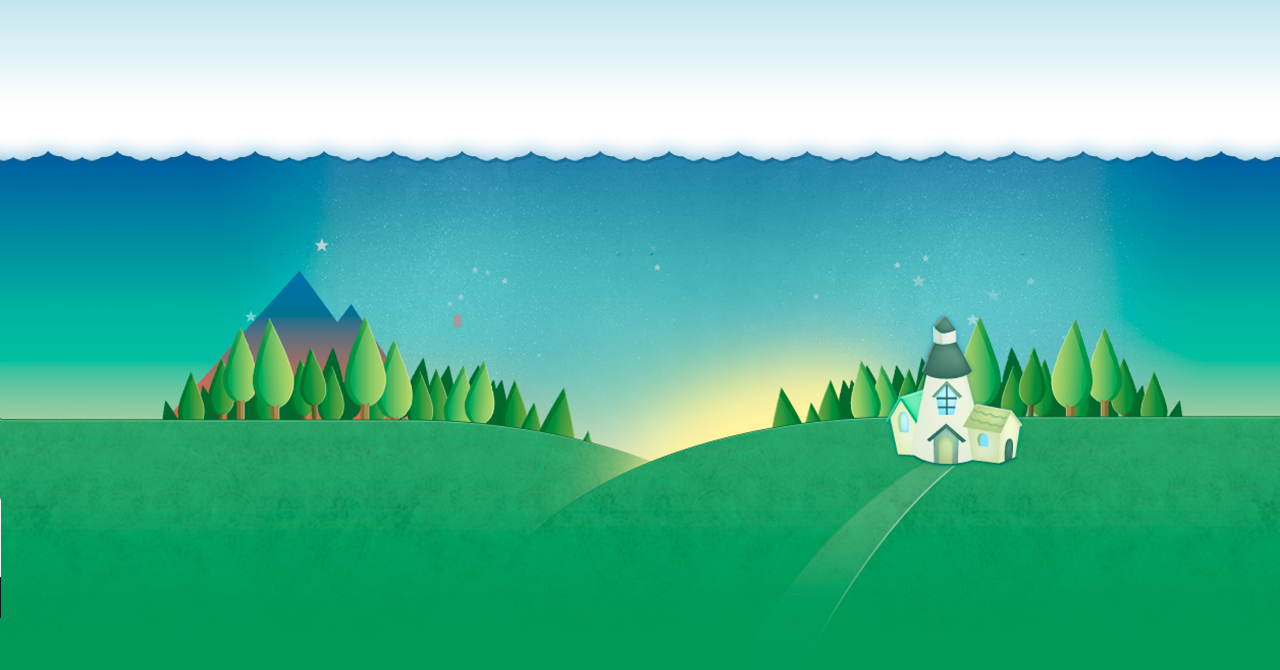
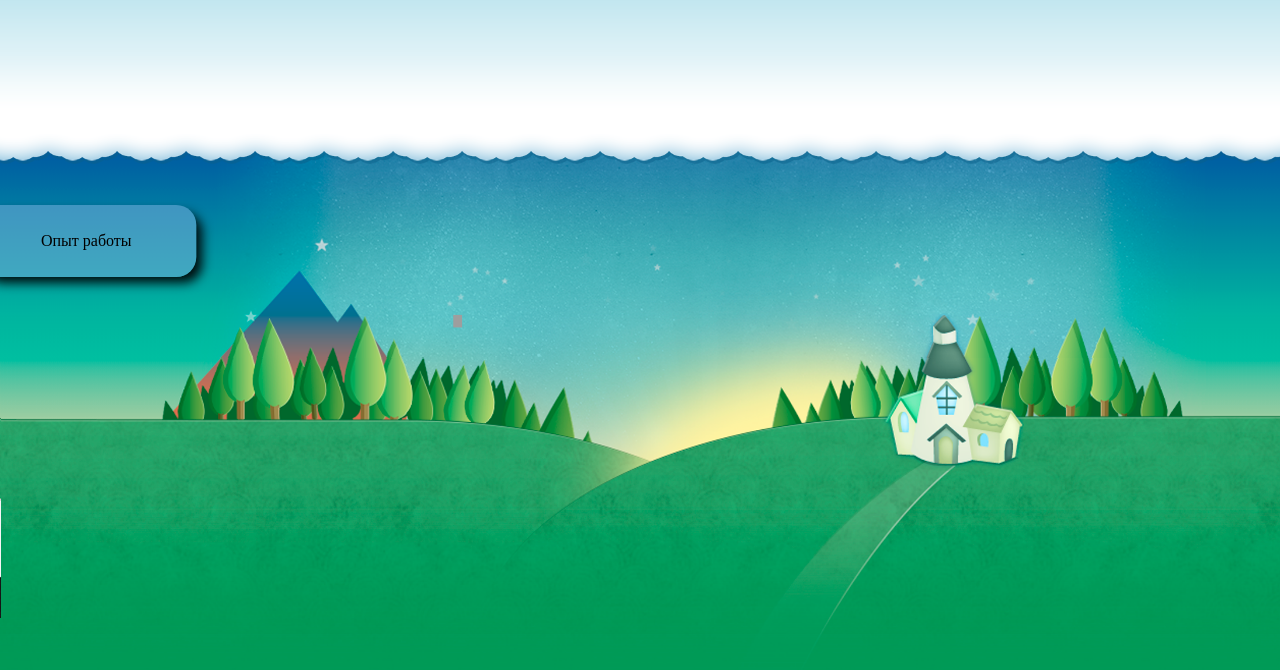
Before and after one commit to david-shakaya/resume, a website: page src/index.html in a window 1280 px wide. Drawn offline with nearby package versions, Linux system fonts and the light colour scheme; files that its build step writes are made by us from their sources; grey boxes are pictures that could not be loaded.

Commit message:
add button

```diff
--- /dev/null
+++ b/src/html/tabs.html
@@ -0,0 +1,11 @@
+<ul class="list-tabs">
+  <li class="list-tab-item">
+    <p>
+      Lorem ipsum dolor sit, amet consectetur adipisicing elit. Adipisci iusto
+      ut fugiat tempora vitae. Inventore, blanditiis et! Eum, necessitatibus
+      dolor minus distinctio nisi, quaerat quia, quos aliquam accusamus modi
+      voluptatibus!
+    </p>
+    <button class="list-tab-item-btn">Опыт работы</button>
+  </li>
+</ul>
--- a/src/index.html
+++ b/src/index.html
@@ -4,7 +4,7 @@
     <meta charset="UTF-8" />
     <meta name="viewport" content="width=device-width, initial-scale=1.0" />
     <meta http-equiv="X-UA-Compatible" content="ie=edge" />
-    <title>SunBurn</title>
+    <title>resume - David Shakaya</title>
     <link
       href="https://fonts.googleapis.com/css2?family=Montserrat:wght@400;700&display=swap"
       rel="stylesheet"
@@ -15,6 +15,8 @@
   <body>
     <!-- Секция со списком  -->
     //= html/body-section.html
+    <!-- Табы -->
+    //= html/tabs.html
 
     <!-- endinject -->
   </body>
--- a/src/sass/base.scss
+++ b/src/sass/base.scss
@@ -1,26 +1,26 @@
-// html {
-//   box-sizing: border-box;
-// }
+html {
+  box-sizing: border-box;
+}
 
-// *,
-// *::before,
-// *::after {
-//   box-sizing: inherit;
-// }
+*,
+*::before,
+*::after {
+  box-sizing: inherit;
+}
 
-// ul,
-// h1,
-// h2,
-// h3,
-// p {
-//   padding: 0px;
-//   margin: 0px;
-// }
+ul,
+h1,
+h2,
+h3,
+p {
+  padding: 0px;
+  margin: 0px;
+}
 
-// br {
-//   display: none;
-// }
+br {
+  display: none;
+}
 
-// li {
-//   list-style: none;
-// }
+li {
+  list-style: none;
+}
--- /dev/null
+++ b/src/sass/layout/_tabs.scss
@@ -0,0 +1,29 @@
+// .list-tabs {
+
+// }
+.list-tab-item {
+  position: absolute;
+  z-index: 20;
+  top: 0;
+
+  width: 60vw;
+  padding: 20px;
+  display: flex;
+  background-color: rgba($color: #80b1df, $alpha: 0.5);
+  transform: translate(-104%, 185px);
+  border-radius: 20px;
+  box-shadow: 7px 7px 11px -1px rgba(0, 0, 0, 0.92);
+}
+
+.list-tab-item-btn {
+  position: absolute;
+  right: -227px;
+  width: 220px;
+  height: 50px;
+  border: 0;
+  outline: 0;
+  height: 72px;
+  border-radius: 20px;
+  box-shadow: 7px 7px 11px -1px rgba(0, 0, 0, 0.92);
+  background-color: rgba($color: #80b1df, $alpha: 0.5);
+}
--- a/src/sass/main.scss
+++ b/src/sass/main.scss
@@ -3,3 +3,4 @@
 @import './utils/var';
 // @import './components/container';
 @import './layout/background';
+@import './layout/tabs';
```
